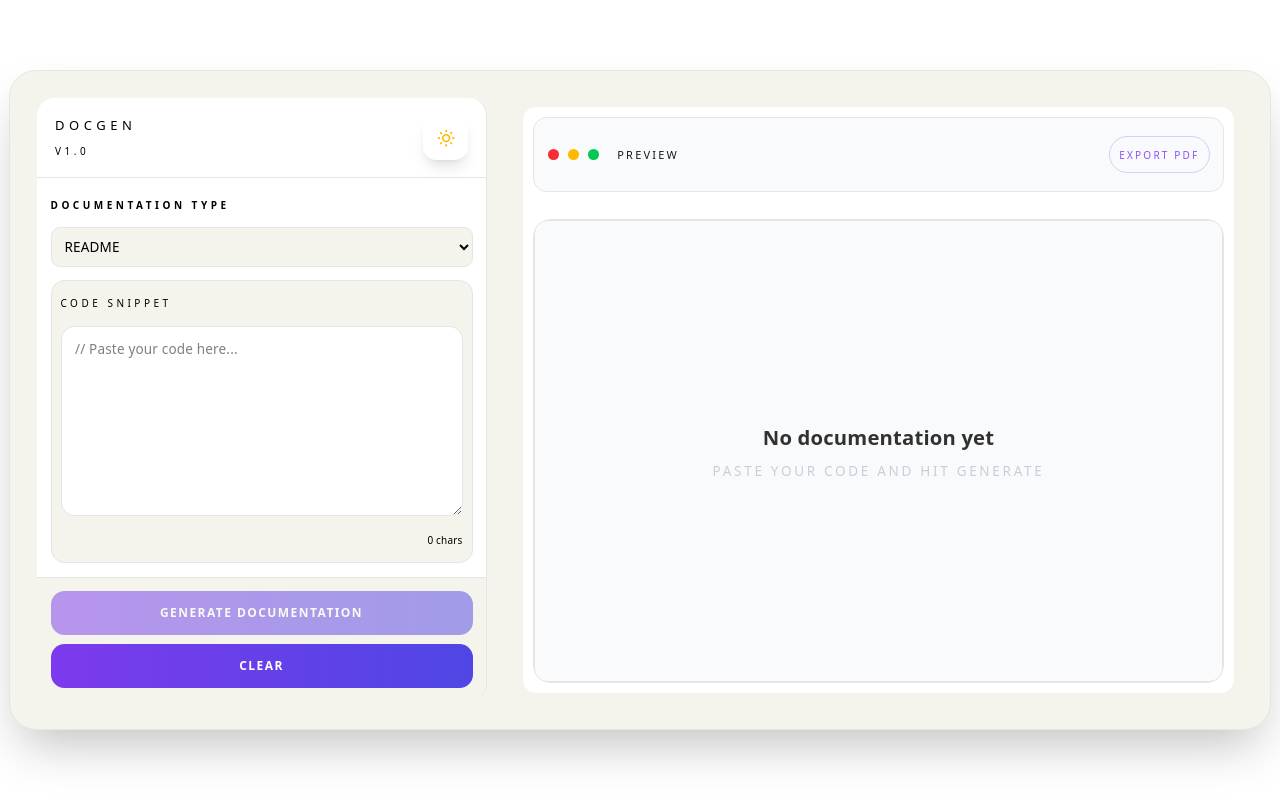
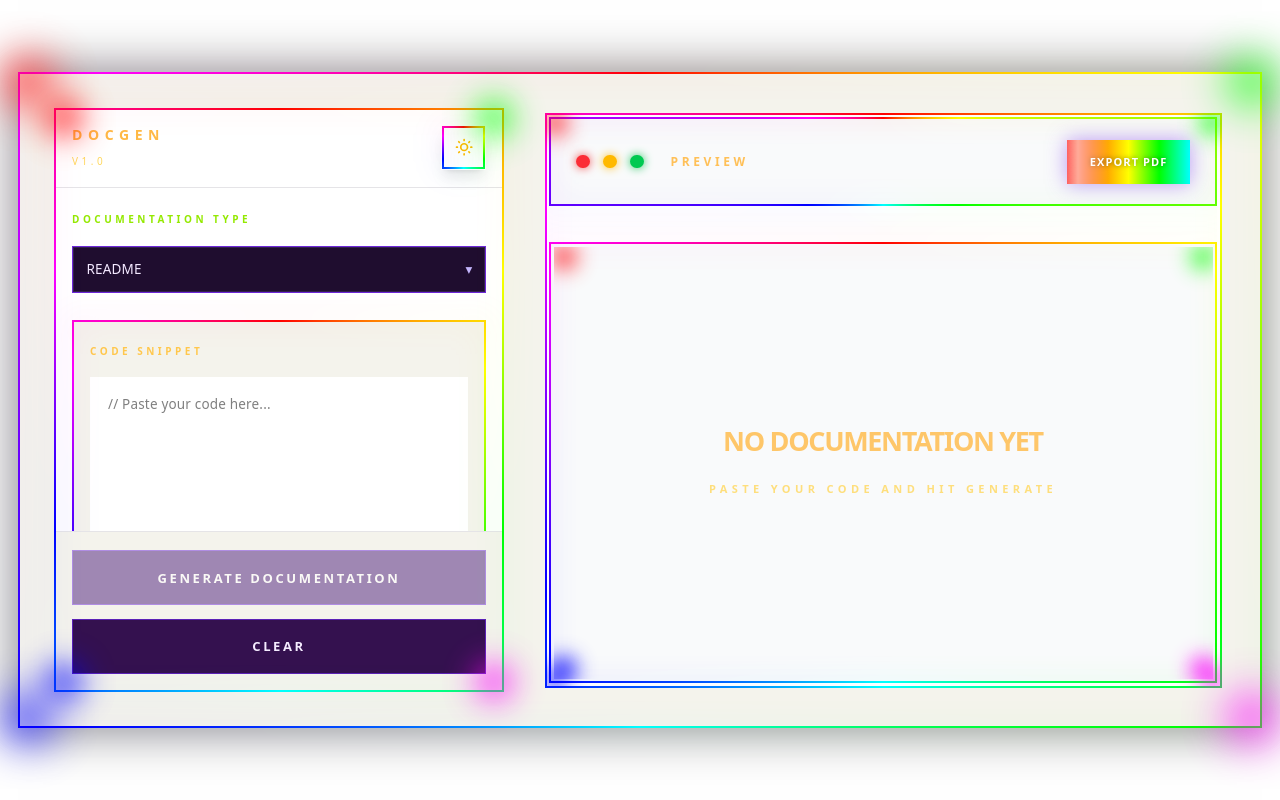
Before and after one commit to ka-te-vey/Doc_Gen, a React (Vite) app in the folder frontend/: page / in a window 1280 px wide. Built offline with nearby package versions, Linux system fonts and the light colour scheme.

Commit message:
add rgb to every border

```diff
--- a/frontend/src/App.jsx
+++ b/frontend/src/App.jsx
@@ -80,8 +80,14 @@ export default function App() {
   }
 
   return (
-    <div className="min-h-screen flex items-center justify-center py-6 px-2" style={{ backgroundColor: 'var(--bg)', color: 'var(--text)' }}>
-      <div className="w-full max-w-[1400px] mx-auto flex flex-col lg:flex-row gap-6 border rounded-3xl p-6 shadow-2xl" style={{ backgroundColor: 'var(--code-bg)', borderColor: 'var(--border)' }}>
+    <div className="min-h-screen flex items-center justify-center py-10 px-4 relative overflow-hidden" style={{ backgroundColor: 'var(--bg)', color: 'var(--text)' }}>
+      <div className="w-full max-w-[1400px] mx-auto flex flex-col lg:flex-row gap-8 rgb-animate-border rounded-none p-8 shadow-[0_0_50px_rgba(0,0,0,0.5)] relative z-10 transition-all duration-500 lg:h-[82vh]" style={{ backgroundColor: 'var(--code-bg)' }}>
+        {/* Corner Glows for Main Panel */}
+        <div className="corner-glow corner-tl"></div>
+        <div className="corner-glow corner-tr"></div>
+        <div className="corner-glow corner-bl"></div>
+        <div className="corner-glow corner-br"></div>
+
         <Sidebar
           documentData={sidebarData}
           onDocumentChange={handleDocumentChange}
@@ -92,8 +98,14 @@ export default function App() {
           isGenerating={isGenerating}
         />
 
-        <main className="flex-1 overflow-y-auto rounded-xl p-2" style={{ backgroundColor: 'var(--code-bg)' }}>
-          <div className="h-full rounded-xl border border-white/10 p-2" style={{ backgroundColor: 'var(--bg)' }}>
+        <main className="flex-1 min-h-0 overflow-hidden rounded-none p-1 relative" style={{ backgroundColor: 'transparent' }}>
+          <div className="h-full min-h-0 rounded-none rgb-animate-border p-1 overflow-hidden" style={{ backgroundColor: 'var(--bg)' }}>
+            {/* Inner Corner Glows */}
+            <div className="corner-glow corner-tl !scale-50"></div>
+            <div className="corner-glow corner-tr !scale-50"></div>
+            <div className="corner-glow corner-bl !scale-50"></div>
+            <div className="corner-glow corner-br !scale-50"></div>
+
             <Preview documentData={previewData} onExportClick={() => setIsExportModalOpen(true)} />
           </div>
         </main>
--- a/frontend/src/component/Preview.jsx
+++ b/frontend/src/component/Preview.jsx
@@ -5,59 +5,73 @@ import { vscDarkPlus } from 'react-syntax-highlighter/dist/esm/styles/prism'
 
 export default function Preview({ documentData, onExportClick }) {
   return (
-    <div className="h-full flex flex-col gap-2 md:gap-6" style={{ color: 'var(--text)' }}>
-      <div className="flex items-center justify-between rounded-xl border px-3 py-4 text-[11px] uppercase tracking-[0.2em]" style={{ borderColor: 'var(--border)', backgroundColor: 'var(--preview-bg)' }}>
-        <div className="flex items-center gap-2">
-          <span className="h-2.5 w-2.5 rounded-full bg-red-500"></span>
-          <span className="h-2.5 w-2.5 rounded-full bg-amber-400"></span>
-          <span className="h-2.5 w-2.5 rounded-full bg-green-500"></span>
-          <span className="ml-2 opacity-90">PREVIEW</span>
+      <div className="h-full min-h-0 flex flex-col gap-4 md:gap-8 relative overflow-hidden" style={{ color: 'var(--text)' }}>
+      <div className="flex items-center justify-between rounded-none px-6 py-5 text-[12px] uppercase tracking-[0.3em] font-black rgb-animate-border relative" style={{ backgroundColor: 'var(--preview-bg)' }}>
+        <div className="flex items-center gap-3">
+          <span className="h-3 w-3 rounded-full bg-red-500 shadow-[0_0_10px_#ef4444]"></span>
+          <span className="h-3 w-3 rounded-full bg-amber-400 shadow-[0_0_10px_#fbbf24]"></span>
+          <span className="h-3 w-3 rounded-full bg-green-500 shadow-[0_0_10px_#22c55e]"></span>
+          <span className="ml-3 opacity-90 rgb-text-shift" style={{ '--text-offset': '0s' }}>PREVIEW</span>
         </div>
-        <div className="flex gap-2">
-          <button onClick={onExportClick} className="rounded-full border border-violet-400/40 px-2 py-1 text-[10px] text-violet-500 dark:text-violet-300 hover:bg-violet-500/10 transition">EXPORT PDF</button>
+        <div className="flex gap-3">
+          <button onClick={onExportClick} className="rounded-none px-5 py-2 text-[11px] font-black tracking-[0.1em] transition-all rainbow-button hover:scale-105 active:scale-95 shadow-xl">EXPORT PDF</button>
         </div>
       </div>
 
-      <div className="flex-1 rounded-2xl border" style={{ borderColor: 'var(--border)', backgroundColor: 'var(--preview-bg)' }}>
-        <div className="flex h-full flex-col rounded-xl border p-3 md:p-4" style={{ borderColor: 'var(--border)', background: 'var(--preview-bg)' }}>
+      <div className="flex-1 min-h-0 rounded-none p-1 rgb-animate-border" style={{ backgroundColor: 'var(--preview-bg)' }}>
+        <div className="flex h-full min-h-0 flex-col rounded-none p-4 md:p-6 relative overflow-hidden" style={{ background: 'var(--preview-bg)' }}>
+          {/* Internal Preview Corner Glows */}
+          <div className="corner-glow corner-tl !scale-50"></div>
+          <div className="corner-glow corner-tr !scale-50"></div>
+          <div className="corner-glow corner-bl !scale-50"></div>
+          <div className="corner-glow corner-br !scale-50"></div>
+
           {documentData.content ? (
-            <div className="space-y-4 text-sm leading-6 h-full flex flex-col" style={{ color: 'var(--text)' }}>
-              <div className="flex items-center justify-between text-xs uppercase tracking-[0.2em] opacity-75 border-b border-black/10 dark:border-white/10 pb-2 mb-2">
-                <span>{documentData.title || 'Untitled Document'}</span>
-                <span>{documentData.documentType || 'README'}</span>
-                <span>{new Date(documentData.date).toLocaleDateString()}</span>
+            <div className="space-y-6 text-sm leading-7 h-full min-h-0 flex flex-col relative z-10" style={{ color: 'var(--text)' }}>
+              <div className="flex items-center justify-between text-[10px] uppercase tracking-[0.3em] font-bold border-b border-white/10 pb-4 mb-2">
+                <span className="rgb-text-shift" style={{ '--text-offset': '-1s' }}>{documentData.title || 'Untitled Document'}</span>
+                <span className="rgb-text-shift" style={{ '--text-offset': '-2s' }}>{documentData.documentType || 'README'}</span>
+                <span className="rgb-text-shift" style={{ '--text-offset': '-3s' }}>{new Date(documentData.date).toLocaleDateString()}</span>
               </div>
-              <div className="flex-1 overflow-y-auto pr-2 custom-scrollbar">
-                <div className="prose prose-sm max-w-none dark:prose-invert prose-headings:font-semibold prose-a:text-violet-500 prose-code:text-violet-500 dark:prose-code:text-violet-400">
+              <div className="flex-1 min-h-0 overflow-y-auto pr-2 custom-scrollbar">
+                <div className="prose prose-md max-w-none dark:prose-invert prose-headings:font-black prose-a:text-cyan-400 prose-code:text-cyan-400">
                   <ReactMarkdown
                     remarkPlugins={[remarkGfm]}
                     components={{
                       code({node, inline, className, children, ...props}) {
                         const match = /language-(\w+)/.exec(className || '')
                         return !inline && match ? (
+                          <div className="relative group p-0.5 rounded-none rgb-animate-border my-8">
                             <SyntaxHighlighter
                               style={vscDarkPlus}
                               language={match[1]}
                               PreTag="div"
-                            className="rounded-lg !my-4 shadow-inner"
+                              showLineNumbers={true}
+                              wrapLines={true}
+                              lineProps={(lineNumber) => ({
+                                className: 'code-pulse-line',
+                                style: { animationDelay: `${lineNumber * 0.1}s` }
+                              })}
+                              className="rounded-none !m-0 !bg-slate-900/90 shadow-2xl"
                               {...props}
                             >
                               {String(children).replace(/\n$/, '')}
                             </SyntaxHighlighter>
+                          </div>
                         ) : (
-                          <code className={`${className} bg-black/5 dark:bg-white/5 rounded px-1.5 py-0.5 font-mono`} {...props}>
+                          <code className={`${className} bg-white/10 rounded-none px-2 py-1 font-mono rgb-text-shift`} {...props}>
                             {children}
                           </code>
                         )
                       },
                       table({children}) {
-                        return <div className="overflow-x-auto my-6 rounded-lg border border-black/10 dark:border-white/10"><table className="min-w-full divide-y divide-black/10 dark:divide-white/10">{children}</table></div>
+                        return <div className="overflow-x-auto my-8 rounded-none rgb-animate-border p-0.5"><table className="min-w-full divide-y divide-white/10 bg-black/20 rounded-none overflow-hidden">{children}</table></div>
                       },
                       th({children}) {
-                        return <th className="px-4 py-3 bg-black/5 dark:bg-white/5 text-left text-xs font-semibold uppercase tracking-wider">{children}</th>
+                        return <th className="px-5 py-4 bg-white/5 text-left text-[11px] font-black uppercase tracking-widest rgb-text-shift">{children}</th>
                       },
                       td({children}) {
-                        return <td className="px-4 py-3 text-sm border-t border-black/10 dark:border-white/10">{children}</td>
+                        return <td className="px-5 py-4 text-sm border-t border-white/5">{children}</td>
                       }
                     }}
                   >
@@ -67,10 +81,10 @@ export default function Preview({ documentData, onExportClick }) {
               </div>
             </div>
           ) : (
-            <div className="h-full flex items-center justify-center text-slate-400 opacity-80">
-              <div className="text-center">
-                <div className="text-lg font-semibold mb-2" style={{ color: 'var(--text-h)' }}>No documentation yet</div>
-                <div className="text-xs uppercase tracking-[0.2em] opacity-60">Paste your code and hit Generate</div>
+            <div className="h-full flex items-center justify-center text-slate-400 opacity-80 relative z-10">
+              <div className="text-center group">
+                <div className="text-2xl font-black mb-4 tracking-tighter rgb-text-shift" style={{ '--text-offset': '0s' }}>NO DOCUMENTATION YET</div>
+                <div className="text-[11px] uppercase tracking-[0.4em] font-bold rgb-text-shift" style={{ '--text-offset': '-1s' }}>PASTE YOUR CODE AND HIT GENERATE</div>
               </div>
             </div>
           )}
--- a/frontend/src/component/Sidebar.jsx
+++ b/frontend/src/component/Sidebar.jsx
@@ -2,29 +2,41 @@ import { HiOutlineSun, HiOutlineMoon } from "react-icons/hi";
 
 export default function Sidebar({ documentData, onDocumentChange, onGenerate, onClear, theme, toggleTheme, isGenerating }) {
   return (
-    <aside className="w-full lg:w-[450px] h-full flex flex-col rounded-2xl overflow-hidden border-r" style={{ backgroundColor: 'var(--sidebar-bg)', borderColor: 'var(--border)', color: 'var(--text)' }}>
+    <aside className="w-full lg:w-[450px] h-full flex flex-col rounded-none overflow-visible rgb-animate-border relative" style={{ backgroundColor: 'var(--sidebar-bg)', color: 'var(--text)' }}>
+      {/* Sidebar Corner Glows */}
+      <div className="corner-glow corner-tl !scale-75"></div>
+      <div className="corner-glow corner-tr !scale-75"></div>
+      <div className="corner-glow corner-bl !scale-75"></div>
+      <div className="corner-glow corner-br !scale-75"></div>
+
       <div className="px-4 py-3 border-b flex items-center justify-between" style={{ borderColor: 'var(--border)' }}>
-        <div>
-          <div className="text-[13px] tracking-[0.35em] uppercase" style={{ color: 'var(--text)' }}>DocGen</div>
-          <div className="text-[10px] uppercase tracking-[0.35em]" style={{ color: 'var(--text)' }}>v1.0</div>
+        <div className="group cursor-default">
+          <div className="text-[14px] tracking-[0.4em] uppercase font-black rgb-text-shift" style={{ '--text-offset': '0s' }}>DocGen</div>
+          <div className="text-[10px] uppercase tracking-[0.35em] rgb-text-shift" style={{ '--text-offset': '-1s' }}>v1.0</div>
         </div>
         <button
           onClick={toggleTheme}
-          className="rounded-xl p-2.5 bg-white/5 hover:bg-white/10 border border-white/10 transition-all active:scale-95 shadow-lg group"
+          className="rounded-none p-2.5 bg-white/5 hover:bg-white/10 border border-white/10 transition-all active:scale-95 shadow-lg group rgb-animate-border"
           title={`Switch to ${theme === 'dark' ? 'light' : 'dark'} mode`}
         >
-          <span className="text-lg group-hover:drop-shadow-[0_0_8px_rgba(255,255,255,0.5)]">
+          <span className="text-lg group-hover:drop-shadow-[0_0_8px_rgba(255,255,255,0.8)]">
             {theme === 'dark' ? <HiOutlineMoon className="text-slate-400" /> : <HiOutlineSun className="text-amber-400" />}
           </span>
         </button>
       </div>
 
-      <div className="flex-1 overflow-y-auto p-3 space-y-3">
-        <div className="space-y-2" style={{ color: 'var(--text)' }}>
-          <div className="text-[10px] uppercase tracking-[0.35em] font-bold">Documentation Type</div>
+      <div className="flex-1 overflow-y-auto p-4 space-y-6">
+        <div className="space-y-3">
+          <div className="text-[10px] uppercase tracking-[0.35em] font-bold rgb-text-shift" style={{ '--text-offset': '-0.5s' }}>Documentation Type</div>
+          <div className="relative">
             <select
-            className="w-full rounded-lg border px-2 py-2 text-xs focus:ring-1 focus:ring-violet-500/50 outline-none transition"
-            style={{ borderColor: 'var(--border)', backgroundColor: 'var(--code-bg)', color: 'var(--text)' }}
+              className="w-full rounded-none px-3 py-3 pr-10 text-xs outline-none transition appearance-none"
+              style={{
+                backgroundColor: '#1f0d2f',
+                color: '#f3e8ff',
+                border: '1px solid #6d28d9',
+                boxShadow: 'inset 0 0 0 1px rgba(167, 139, 250, 0.15)'
+              }}
               value={documentData.documentType}
               onChange={(e) => onDocumentChange('documentType', e.target.value)}
               disabled={isGenerating}
@@ -33,33 +45,40 @@ export default function Sidebar({ documentData, onDocumentChange, onGenerate, on
               <option>API DOCUMENT</option>
               <option>CODE EXPLAINATION</option>
             </select>
+            <span
+              className="pointer-events-none absolute right-3 top-1/2 -translate-y-1/2 text-xs"
+              style={{ color: '#c4b5fd' }}
+            >
+              ▾
+            </span>
+          </div>
         </div>
 
-        <div className="rounded-xl border p-2" style={{ borderColor: 'var(--border)', backgroundColor: 'var(--code-bg)' }}>
-          <div className="text-[10px] uppercase tracking-[0.35em] mb-2" style={{ color: 'var(--text)' }}>Code Snippet</div>
+        <div className="rounded-none p-4 rgb-animate-border relative" style={{ backgroundColor: 'var(--code-bg)' }}>
+          <div className="text-[10px] uppercase tracking-[0.35em] mb-3 font-bold rgb-text-shift" style={{ '--text-offset': '-1.5s' }}>Code Snippet</div>
           <textarea
-            rows={9}
+            rows={10}
             value={documentData.content}
             onChange={(e) => onDocumentChange('content', e.target.value)}
             placeholder="// Paste your code here..."
-            className="w-full rounded-xl border py-3 px-3 text-xs focus:ring-1 focus:ring-violet-500/50 outline-none transition"
-            style={{ borderColor: 'var(--border)', backgroundColor: 'var(--bg)', color: 'var(--text)' }}
+            className="w-full rounded-none border-none py-4 px-4 text-xs focus:ring-2 focus:ring-violet-500/50 outline-none transition rgb-animate-border"
+            style={{ backgroundColor: 'var(--bg)', color: 'var(--text)' }}
             disabled={isGenerating}
           />
-          <div className="text-[10px] text-right mt-1" style={{ color: 'var(--text)' }}>{documentData.content.length} chars</div>
+          <div className="text-[10px] text-right mt-2 font-mono opacity-70 rgb-text-shift" style={{ '--text-offset': '-2s' }}>{documentData.content.length} chars</div>
         </div>
       </div>
 
-      <div className="p-3 border-t" style={{ borderColor: 'var(--border)', backgroundColor: 'var(--code-bg)' }}>
+      <div className="p-4 border-t space-y-3" style={{ borderColor: 'var(--border)', backgroundColor: 'var(--code-bg)', borderRadius: '0' }}>
         <button
           onClick={onGenerate}
           disabled={isGenerating || !documentData.content.trim()}
-          className="w-full rounded-xl px-3 py-2 text-[12px] font-semibold uppercase tracking-[0.12em] text-white hover:brightness-110 transition mb-2 disabled:opacity-50 disabled:cursor-not-allowed flex items-center justify-center gap-2"
-          style={{ background: 'linear-gradient(90deg, #7c3aed, #4f46e5)' }}
+          className="w-full rounded-none px-4 py-3 text-[13px] font-black uppercase tracking-[0.2em] transition-all disabled:opacity-50 disabled:cursor-not-allowed flex items-center justify-center gap-2 active:scale-[0.98]"
+          style={{ backgroundColor: '#4b1d7a', color: '#fff', border: '1px solid #6d28d9' }}
         >
           {isGenerating ? (
             <>
-              <span className="h-3 w-3 animate-spin rounded-full border-2 border-white/20 border-t-white"></span>
+              <span className="h-4 w-4 animate-spin rounded-full border-2 border-white/20 border-t-white"></span>
               Generating...
             </>
           ) : (
@@ -69,8 +88,8 @@ export default function Sidebar({ documentData, onDocumentChange, onGenerate, on
         <button
           onClick={onClear}
           disabled={isGenerating}
-          className="w-full rounded-xl px-3 py-2 text-[12px] font-semibold uppercase tracking-[0.12em] text-white hover:brightness-110 transition disabled:opacity-50"
-          style={{ background: 'linear-gradient(90deg, #7c3aed, #4f46e5)' }}
+          className="w-full rounded-none px-4 py-3 text-[13px] font-black uppercase tracking-[0.2em] transition-all disabled:opacity-50 active:scale-[0.98]"
+          style={{ backgroundColor: '#34114f', color: '#f5ecff', border: '1px solid #5b21b6' }}
         >
           Clear
         </button>
--- a/frontend/src/index.css
+++ b/frontend/src/index.css
@@ -164,3 +164,188 @@ code {
   padding: 4px 8px;
   background: var(--code-bg);
 }
+/* --- EXTREME RGB OVERHAUL --- */
+
+@keyframes rotate-gradient {
+  to { transform: rotate(360deg); }
+}
+
+@property --border-angle {
+  syntax: "<angle>";
+  initial-value: 0deg;
+  inherits: false;
+}
+
+@keyframes text-color-shift {
+  0% { color: #ff4545; }
+  25% { color: #4eff4e; }
+  50% { color: #00fbff; }
+  75% { color: #f2ff00; }
+  100% { color: #ff4545; }
+}
+
+@keyframes text-rgb-hue-spin {
+  0% { filter: hue-rotate(0deg); }
+  100% { filter: hue-rotate(360deg); }
+}
+
+@keyframes shimmer {
+  0% { transform: translateX(-200%); }
+  100% { transform: translateX(200%); }
+}
+
+
+@keyframes drift {
+  0% { transform: translate(0, 0) rotate(0deg); }
+  33% { transform: translate(150px, 100px) rotate(120deg); }
+  66% { transform: translate(-100px, 200px) rotate(240deg); }
+  100% { transform: translate(0, 0) rotate(360deg); }
+}
+
+@keyframes pulse-bg {
+  0%, 100% { background-color: rgba(255, 255, 255, 0.05); }
+  50% { background-color: rgba(255, 255, 255, 0.1); }
+}
+
+@keyframes code-line-rgb {
+  0% {
+    box-shadow: inset 3px 0 0 rgba(255, 0, 0, 0.85);
+  }
+  25% {
+    box-shadow: inset 3px 0 0 rgba(255, 255, 0, 0.85);
+  }
+  50% {
+    box-shadow: inset 3px 0 0 rgba(0, 255, 0, 0.85);
+  }
+  75% {
+    box-shadow: inset 3px 0 0 rgba(0, 128, 255, 0.85);
+  }
+  100% {
+    box-shadow: inset 3px 0 0 rgba(255, 0, 255, 0.85);
+  }
+}
+
+
+@keyframes bar-scroll {
+  0% { background-position: 0% 0; }
+  100% { background-position: 200% 0; }
+}
+
+/* Global RGB components */
+.rgb-animate-border {
+  --border-width: 2px;
+  --glow-blur: 15px;
+  --glow-opacity: 0.7;
+  position: relative;
+  z-index: 0;
+}
+
+.rgb-animate-border::before {
+  content: "";
+  position: absolute;
+  inset: 0;
+  z-index: 1;
+  border-radius: inherit;
+  border: var(--border-width) solid transparent;
+  border-image: conic-gradient(#ff0000, #ffff00, #00ff00, #00ffff, #0000ff, #ff00ff, #ff0000) 1;
+  animation: none;
+  pointer-events: none;
+}
+
+.rgb-animate-border::after {
+  content: "";
+  position: absolute;
+  inset: -2px;
+  z-index: 0;
+  border-radius: inherit;
+  border: 2px solid transparent;
+  border-image: conic-gradient(#ff0000, #ffff00, #00ff00, #00ffff, #0000ff, #ff00ff, #ff0000) 1;
+  filter: blur(var(--glow-blur));
+  animation: none;
+  opacity: 0.35;
+  pointer-events: none;
+}
+
+.rgb-text-shift {
+  animation: text-color-shift 4s linear infinite, text-rgb-hue-spin 8s linear infinite;
+  animation-delay: var(--text-offset, 0s), var(--text-offset, 0s);
+  background: none !important;
+  -webkit-background-clip: initial !important;
+  color: inherit;
+}
+
+.rainbow-button {
+  background: linear-gradient(90deg, #ff0000, #ff8000, #ffff00, #00ff00, #00ffff, #0000ff, #8000ff, #ff00ff, #ff0000) !important;
+  background-size: 200% auto !important;
+  animation: bar-scroll 2s linear infinite !important;
+  position: relative;
+  overflow: hidden;
+  border: none !important;
+  color: white !important;
+  text-shadow: 0 0 5px rgba(0,0,0,0.5);
+  box-shadow: 0 0 20px rgba(124, 58, 237, 0.5);
+}
+
+.rainbow-button::after {
+  content: "";
+  position: absolute;
+  top: 0; left: -100%;
+  width: 50%; height: 100%;
+  background: linear-gradient(90deg, transparent, rgba(255,255,255,0.6), transparent);
+  animation: shimmer 1.5s infinite;
+}
+
+
+.rgb-bar-top, .rgb-bar-bottom {
+  position: fixed;
+  left: 0; width: 100%; height: 6px;
+  background: linear-gradient(90deg, #ff0000, #ffff00, #00ff00, #00ffff, #0000ff, #ff00ff, #ff0000);
+  background-size: 200% 100%;
+  z-index: 1000;
+  pointer-events: none;
+  box-shadow: 0 0 15px rgba(255, 0, 0, 0.5);
+}
+
+.rgb-bar-top { top: 0; animation: bar-scroll 4s linear infinite; }
+.rgb-bar-bottom { bottom: 0; animation: bar-scroll 4s linear infinite reverse; }
+
+
+.floating-orb {
+  position: fixed;
+  width: 400px; height: 400px;
+  border-radius: 50%;
+  filter: blur(100px);
+  opacity: 0.15;
+  z-index: -10;
+  pointer-events: none;
+  animation: drift 20s infinite alternate;
+}
+
+.orb-1 { background: radial-gradient(circle, #ff0000, transparent); top: 10%; left: 10%; animation-delay: 0s; }
+.orb-2 { background: radial-gradient(circle, #00ff00, transparent); bottom: 10%; right: 10%; animation-delay: -5s; }
+.orb-3 { background: radial-gradient(circle, #0000ff, transparent); top: 50%; left: 50%; animation-delay: -10s; }
+
+.corner-glow {
+  position: absolute;
+  width: 40px; height: 40px;
+  border-radius: 50%;
+  filter: blur(20px);
+  z-index: 10;
+  opacity: 0.8;
+  pointer-events: none;
+}
+.corner-tl { top: -10px; left: -10px; background: #ff0000; box-shadow: 0 0 30px #ff0000; }
+.corner-tr { top: -10px; right: -10px; background: #00ff00; box-shadow: 0 0 30px #00ff00; }
+.corner-bl { bottom: -10px; left: -10px; background: #0000ff; box-shadow: 0 0 30px #0000ff; }
+.corner-br { bottom: -10px; right: -10px; background: #ff00ff; box-shadow: 0 0 30px #ff00ff; }
+
+/* Custom pulsing for code lines */
+.code-pulse-line {
+  animation: code-line-rgb 5s linear infinite;
+  border-left: 2px solid transparent;
+  background: transparent !important;
+  transition: box-shadow 0.2s ease;
+}
+.code-pulse-line:nth-child(2n) { animation-delay: 0.35s; }
+.code-pulse-line:nth-child(3n) { animation-delay: 0.75s; }
+.code-pulse-line:nth-child(4n) { animation-delay: 1.1s; }
```
Also changed, not shown: frontend/src/component/ExportModal.jsx (+10 -10 lines). Lines whose indentation alone changed are shown as unchanged.
